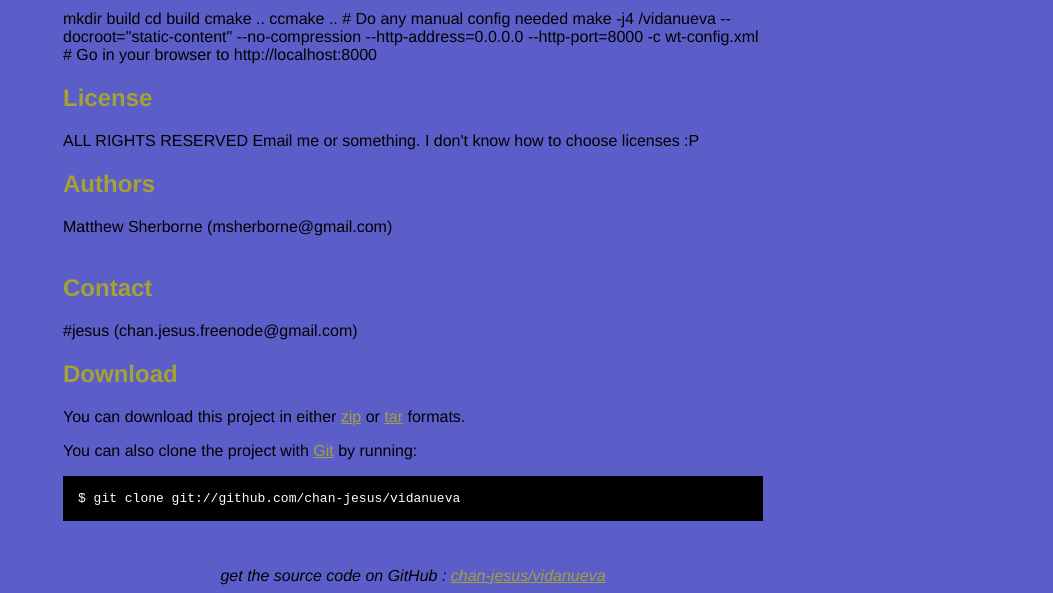
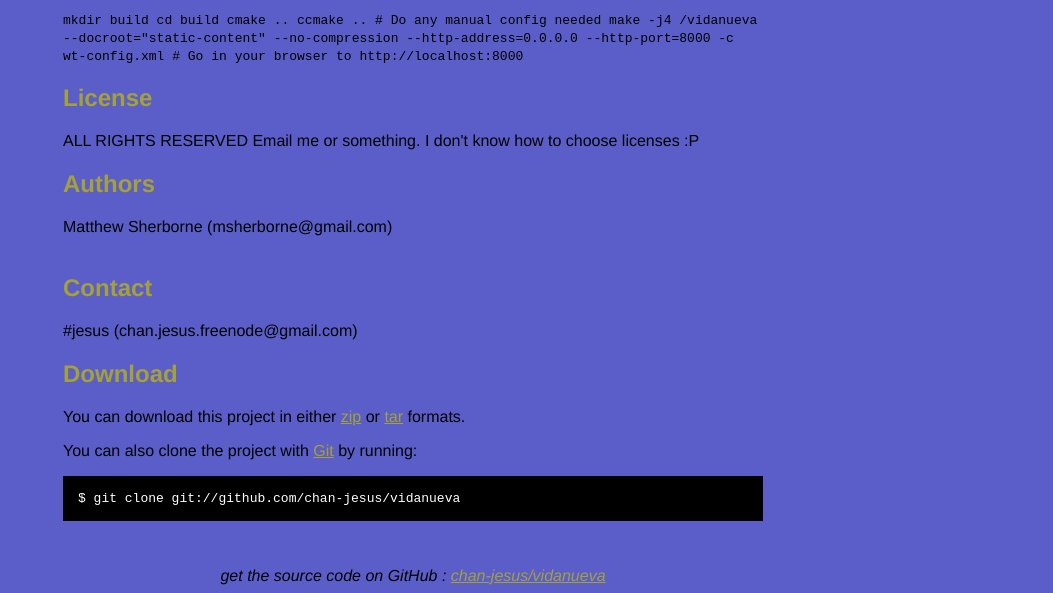
Before and after one commit to chan-jesus/vidanueva, a plain HTML site: page index.html in a window 1280 px wide. Shown: the part 316-909 px from the top of the page, without its empty margins (227-1280 px from the left). Drawn offline with Linux system fonts and the light colour scheme.

Commit message:
Made install page easier to read

```diff
--- a/index.html
+++ b/index.html
@@ -53,14 +53,14 @@
 <p>wt-3.1.8
 mongodb</p>
 <h2>Install</h2>
-<p>mkdir build
+<code>mkdir build
 cd build
 cmake ..
 ccmake ..
 # Do any manual config needed
 make -j4
 /vidanueva --docroot="static-content" --no-compression --http-address=0.0.0.0 --http-port=8000 -c wt-config.xml
-# Go in your browser to http://localhost:8000</p>
+# Go in your browser to http://localhost:8000</code>
 <h2>License</h2>
 <p>ALL RIGHTS RESERVED
 
```
